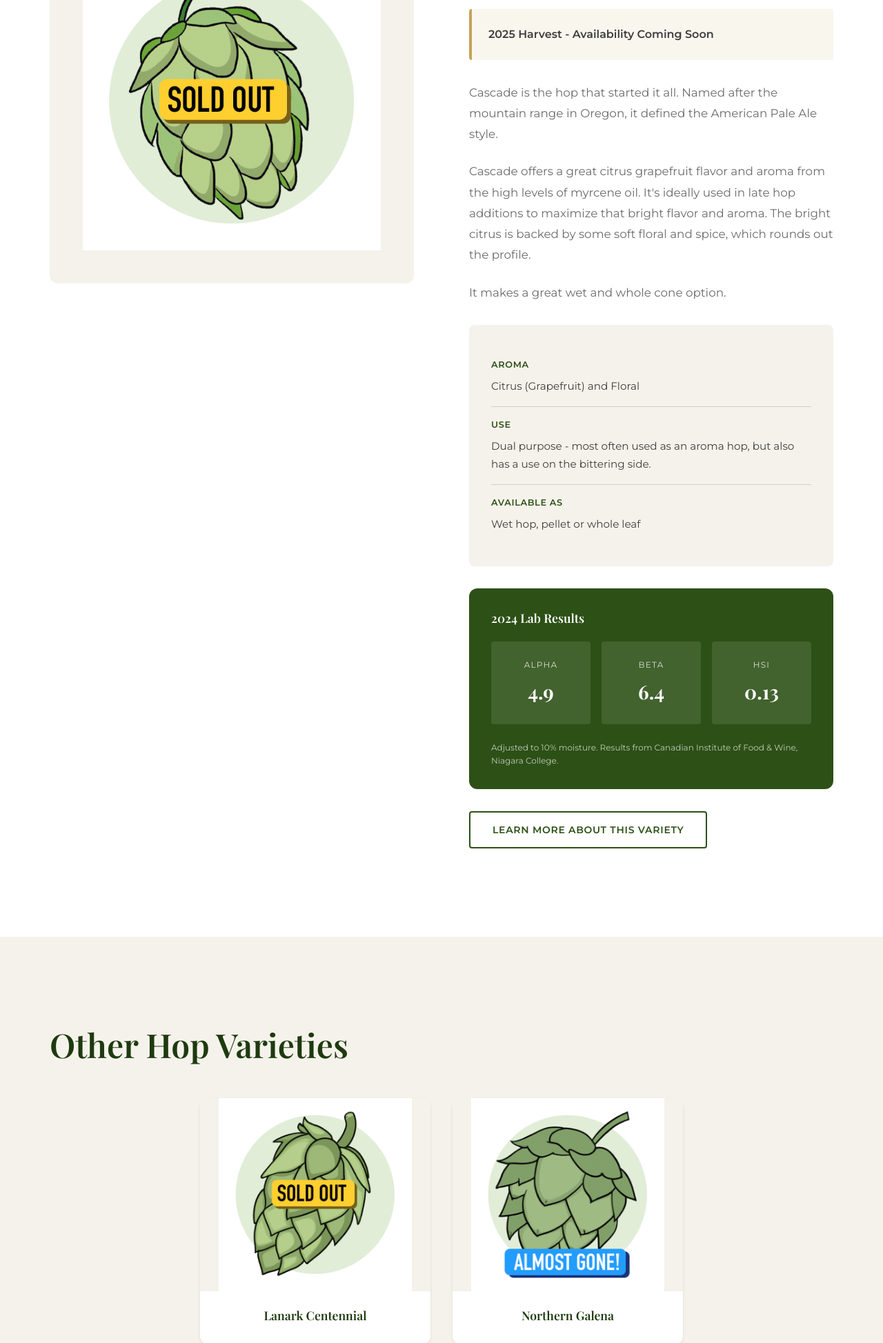
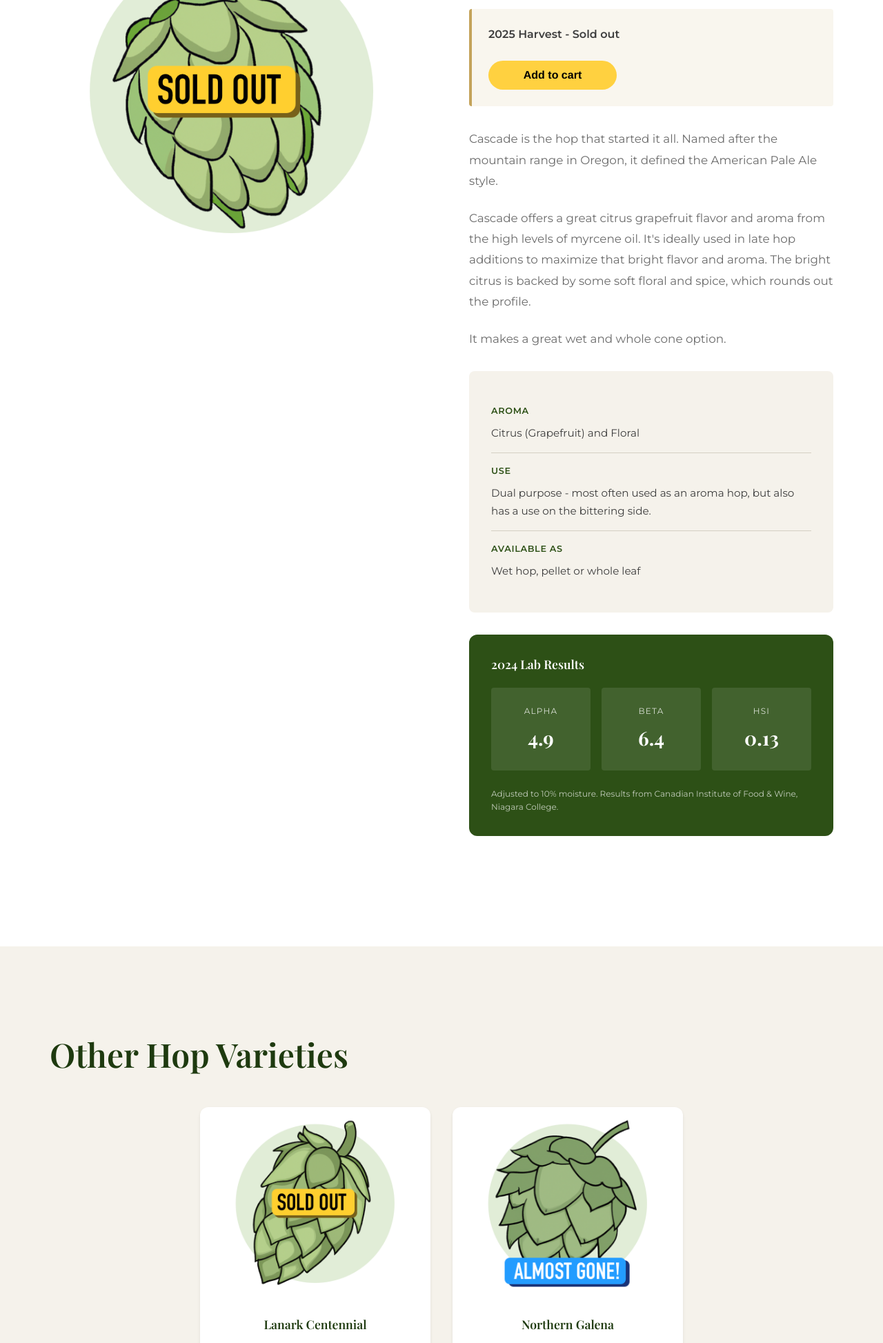
Before and after one commit to bhhian/battle-house-hops, a website: page products/cascade.html in a window 1280 px wide. Shown: the part 396-2343 px from the top of the page at 69% size. Drawn offline with nearby package versions, Linux system fonts and the light colour scheme.

Commit message:
cascade page update with pp link

```diff
--- a/css/styles.css
+++ b/css/styles.css
@@ -1732,6 +1732,9 @@ h4 { font-size: clamp(1.25rem, 2.5vw, 1.5rem); }
     overflow: hidden;
     box-shadow: var(--shadow-sm);
     transition: all var(--transition-base);
+    display: flex;
+    flex-direction: column;
+    align-items: center;
 }
 
 .shop-products-section.alt-bg .shop-product-card {
@@ -1746,6 +1749,7 @@ h4 { font-size: clamp(1.25rem, 2.5vw, 1.5rem); }
 .shop-product-image {
     position: relative;
     height: 280px;
+    width: 280px;
     overflow: hidden;
     background-color: var(--color-cream);
     display: flex;
@@ -1816,9 +1820,8 @@ h4 { font-size: clamp(1.25rem, 2.5vw, 1.5rem); }
 }
 
 .product-detail-image {
-    background-color: var(--color-cream);
+
     border-radius: var(--radius-lg);
-    padding: var(--spacing-xl);
     display: flex;
     align-items: center;
     justify-content: center;
--- a/products/cascade.html
+++ b/products/cascade.html
@@ -50,7 +50,15 @@
                     <h1 class="product-detail-title">Valley Cascade</h1>
 
                     <div class="product-status-banner coming-soon">
-                        <span>2025 Harvest - Availability Coming Soon</span>
+                        <span>2025 Harvest - Sold out</span>
+                        <br>
+                        <br>
+                        <div>
+                            <style>.pp-34TYWDX5NQ84Q{text-align:center;border:none;border-radius:1.5rem;min-width:11.625rem;padding:0 2rem;height:2.625rem;font-weight:bold;background-color:#FFD140;color:#000000;font-family:"Helvetica Neue",Arial,sans-serif;font-size:1rem;line-height:1.25rem;cursor:pointer;}</style>
+                            <form action="https://www.paypal.com/ncp/payment/34TYWDX5NQ84Q" method="post" target="_blank" style="display:inline-grid;justify-items:center;align-content:start;gap:0.5rem;">
+                              <input class="pp-34TYWDX5NQ84Q" type="submit" value="Add to cart" />
+                            </form>
+                          </div>
                     </div>
 
                     <div class="product-description">
@@ -93,7 +101,7 @@
                         <p class="numbers-source">Adjusted to 10% moisture. Results from Canadian Institute of Food & Wine, Niagara College.</p>
                     </div>
 
-                    <a href="../hops.html#cascade" class="btn btn-secondary">Learn More About This Variety</a>
+
                 </div>
             </div>
         </div>
```
Also changed, not shown: 1 other file.
